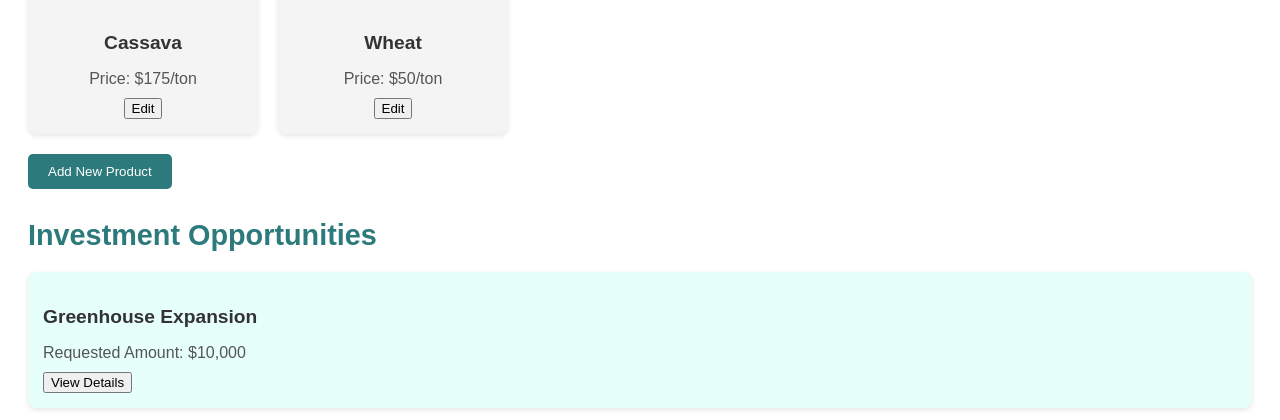
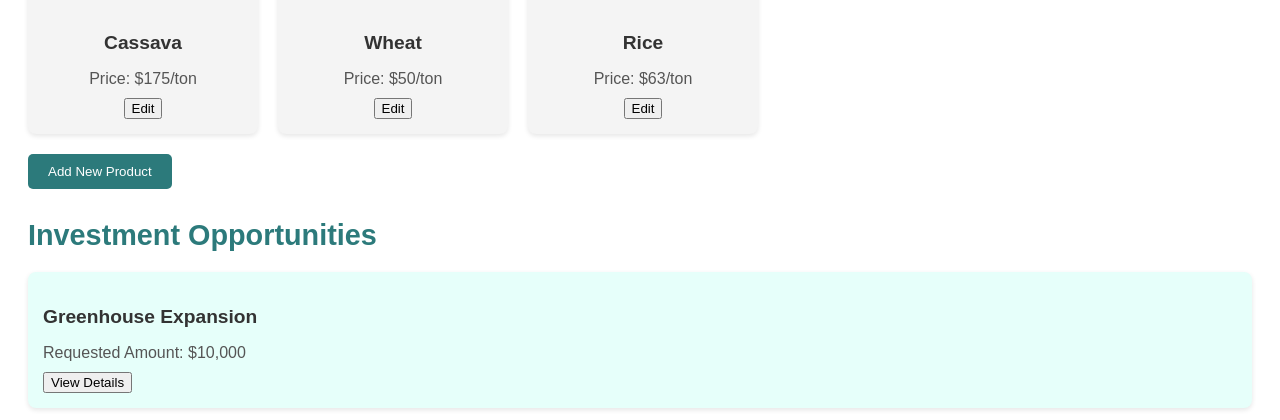
Before and after one commit to ATOROYO/Farm-Connect, a Django app: page /marketplace/farmer/dashboard/ in a window 1280 px wide. Shown: the part 1125-1545 px from the top of the page. Run offline with Django 5.2, Linux system fonts and the light colour scheme.

Commit message:
Added rice

```diff
--- a/templates/farmer_dashboard.html
+++ b/templates/farmer_dashboard.html
@@ -62,6 +62,12 @@
         <p>Price: $50/ton</p>
         <button>Edit</button>
       </div>
+      <div class="product">
+        <img src="{% static 'images/rice.jpg' %}" alt="Wheat" />
+        <h3>Rice</h3>
+        <p>Price: $63/ton</p>
+        <button>Edit</button>
+      </div>
       <!-- Add more product cards dynamically -->
     </div>
     <button class="add-product">Add New Product</button>
```
